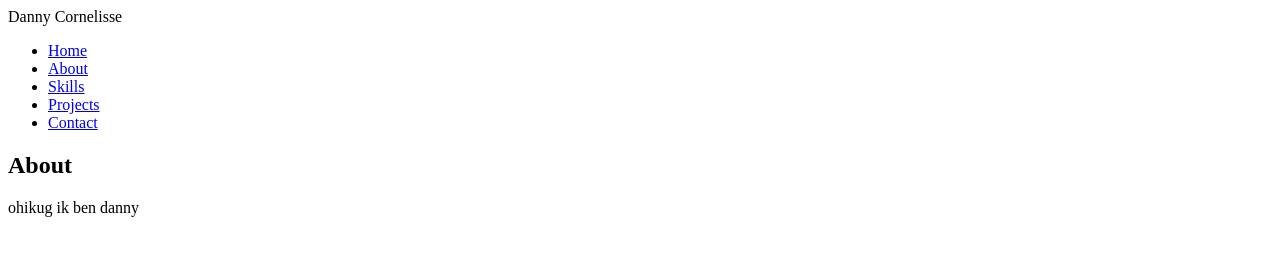
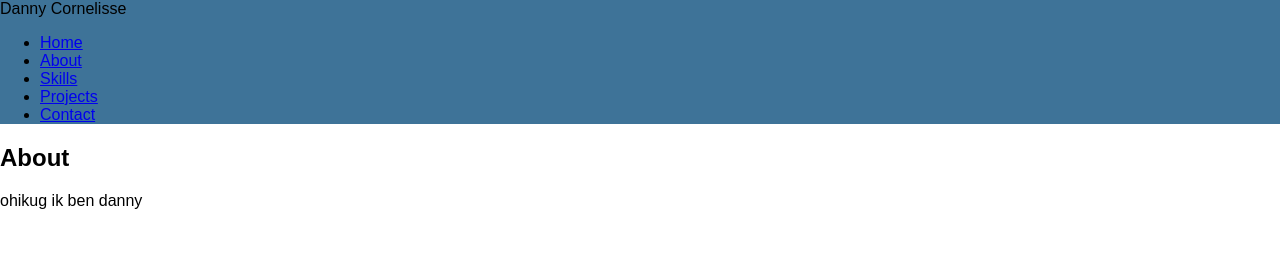
Before and after one commit to DannyCornelisse/Portfolio_2.0, a website: page index.html in a window 1280 px wide. Shown: the top 261 px of the page. Drawn offline with Linux system fonts and the light colour scheme.

Commit message:
setup environment

```diff
--- a/Gruntfile.js
+++ b/Gruntfile.js
@@ -11,7 +11,7 @@ module.exports = function (grunt) {
                 options: {
                     port: 6003,
                     base: './',
-                    livereload: false,
+                    livereload: true,
                     open: {
                         target: 'http://localhost:6003'
                     }
@@ -49,8 +49,10 @@ module.exports = function (grunt) {
             }
         },
         sass: {
-            files: {
-                    'css/style.css': 'sass/*.scss'
+            dist: {
+                files: {
+                    'css/style.css': ['sass/style.scss']
+                }
             }
         },
         uglify: {
@@ -89,4 +91,5 @@ module.exports = function (grunt) {
 
     // Default task(s).
     grunt.registerTask('default', ['sass','cssmin', 'jshint', 'htmlhint', 'connect', 'watch']);
+
 };
--- a/css/colours.css
+++ /dev/null
@@ -1,26 +0,0 @@
-
-.color-primary-0 { color: #3E7398 }	/* Main Primary color */
-.color-primary-1 { color: #495259 }
-.color-primary-2 { color: #4B687C }
-.color-primary-3 { color: #2D84C1 }
-.color-primary-4 { color: #0F95F4 }
-
-.color-secondary-1-0 { color: #5E48A3 }	/* Main Secondary color (1) */
-.color-secondary-1-1 { color: #534F60 }
-.color-secondary-1-2 { color: #5F5385 }
-.color-secondary-1-3 { color: #5A38C9 }
-.color-secondary-1-4 { color: #501CF5 }
-
-.color-secondary-2-0 { color: #53C248 }	/* Main Secondary color (2) */
-.color-secondary-2-1 { color: #5E725B }
-.color-secondary-2-2 { color: #629E5C }
-.color-secondary-2-3 { color: #3AE029 }
-.color-secondary-2-4 { color: #18F900 }
-
-.color-complement-0 { color: #EDAC58 }	/* Main Complement color */
-.color-complement-1 { color: #8B7F70 }
-.color-complement-2 { color: #C19E70 }
-.color-complement-3 { color: #FFA42F }
-.color-complement-4 { color: #FF9000 }
-
-// http://paletton.com/#uid=63w0J0kk9tK6qhwdsodq8Fsw5X4
--- a/index.html
+++ b/index.html
@@ -3,15 +3,16 @@
 	<head>
 		<meta charset="utf-8">
 		<meta name="viewport" content="width=device-width, initial-scale=1">
-		<meta name="description" content="CodePamoja is a Dutch-Kenyan initiative helping software developers in Nairobi get up to speed with the latest techniques in software development and project management. Using Agile methods, Dutch firm Competa supports and mentors Kenyan partners, collaborating on projects and learning together.">
+		<meta name="description" content="">
 		<meta name="keywords" content="codepamoja, competa, dewcis, kenya, netherlands">
-		<link rel="stylesheet" type="text/css" href="build/css/style.min.css">
+		<link rel="stylesheet" type="text/css" href="/css/normalize.min.css">
+		<link rel="stylesheet" type="text/css" href="/css/style.min.css">
 		<title>Danny Cornelisse Portfolio</title>
 	</head>
 
 	<body>
-		<nav>
-			<span>Danny Cornelisse</span>
+		<header class="header">
+			<span class="header-name">Danny Cornelisse</span>
 			<ul>
 				<li><a href="#home">Home</a></li>
 				<li><a href="#about">About</a></li>
@@ -19,7 +20,7 @@
 				<li><a href="#projects">Projects</a></li>
 				<li><a href="#contact">Contact</a></li>
 			</ul>
-		</nav>
+		</header>
 		<main>
 			<section id="about">
 				<div class="about-me">
@@ -70,18 +71,9 @@
 			<footer>
 				Danny Cornelisse - 2016
 
+			</footer>
 
-
-
-
-
-
-
-
-
-
-
-			</footer>
+			<script src="//localhost:35729/livereload.js"></script>
 
 		</main>
 	</body>
--- /dev/null
+++ b/sass/_colours.scss
@@ -0,0 +1,25 @@
+$color-primary-0: #115B8F;	// Main Primary color */
+$color-primary-1: #252F36;
+$color-primary-2: #264D6A;
+$color-primary-3: #066EB7;
+$color-primary-4: #0180DB;
+
+$color-secondary-1-0: #381A9A;	// Main Secondary color (1) */
+$color-secondary-1-1: #2C2839;
+$color-secondary-1-2: #3D2C71;
+$color-secondary-1-3: #360BC1;
+$color-secondary-1-4: #3601E0;
+
+$color-secondary-2-0: #1BB70B;	// Main Secondary color (2) */
+$color-secondary-2-1: #2F442D;
+$color-secondary-2-2: #33872A;
+$color-secondary-2-3: #15DB00;
+$color-secondary-2-4: #16ED00;
+
+$color-complement-0: #E0840D;	// Main Complement color */
+$color-complement-1: #544737;
+$color-complement-2: #A57333;
+$color-complement-3: #FF9000;
+$color-complement-4: #FF9000;
+
+// http://paletton.com/#uid=63w0J0ku5s4aSavm0kGKHBTZJOo
--- /dev/null
+++ b/sass/_header.scss
@@ -0,0 +1,3 @@
+.header {
+	background: #3E7398;
+}
--- /dev/null
+++ b/sass/style.scss
@@ -0,0 +1,2 @@
+@import '_header.scss';
+@import '_colours.scss';
```
Also changed, not shown: css/colours.min.css (deleted), css/normalize.css (added), css/normalize.min.css (added), css/style.css, css/style.min.css, 1 other file.
